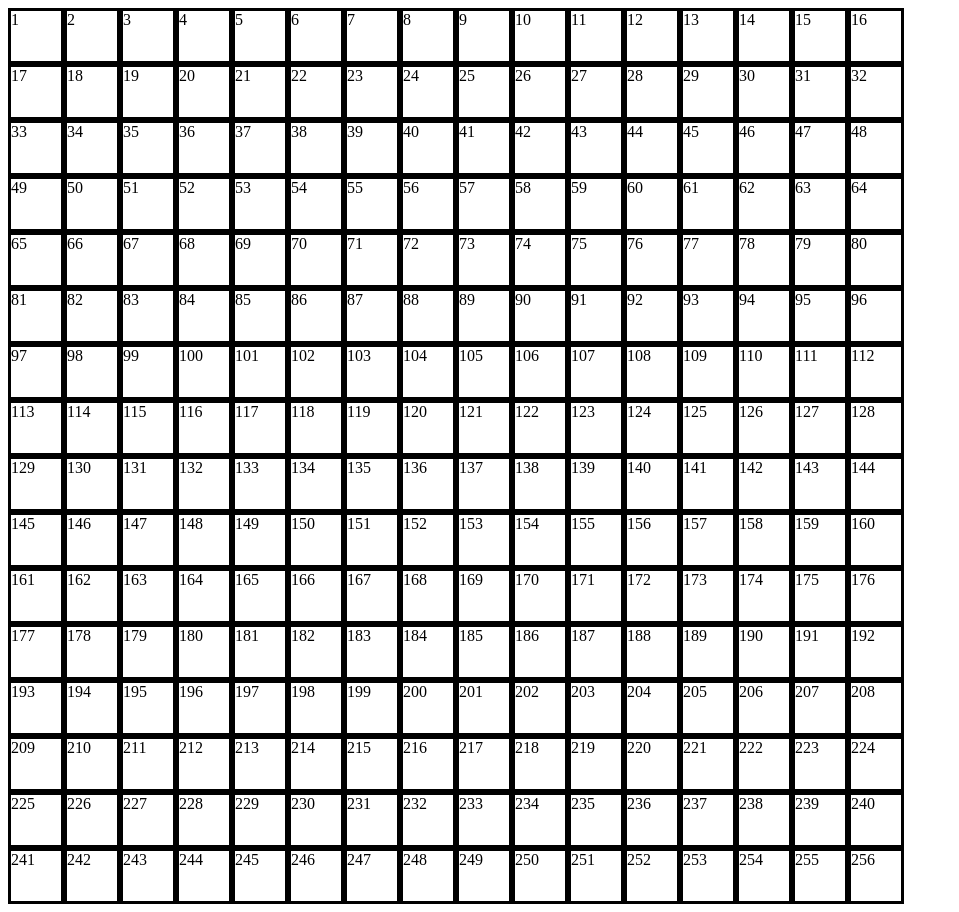
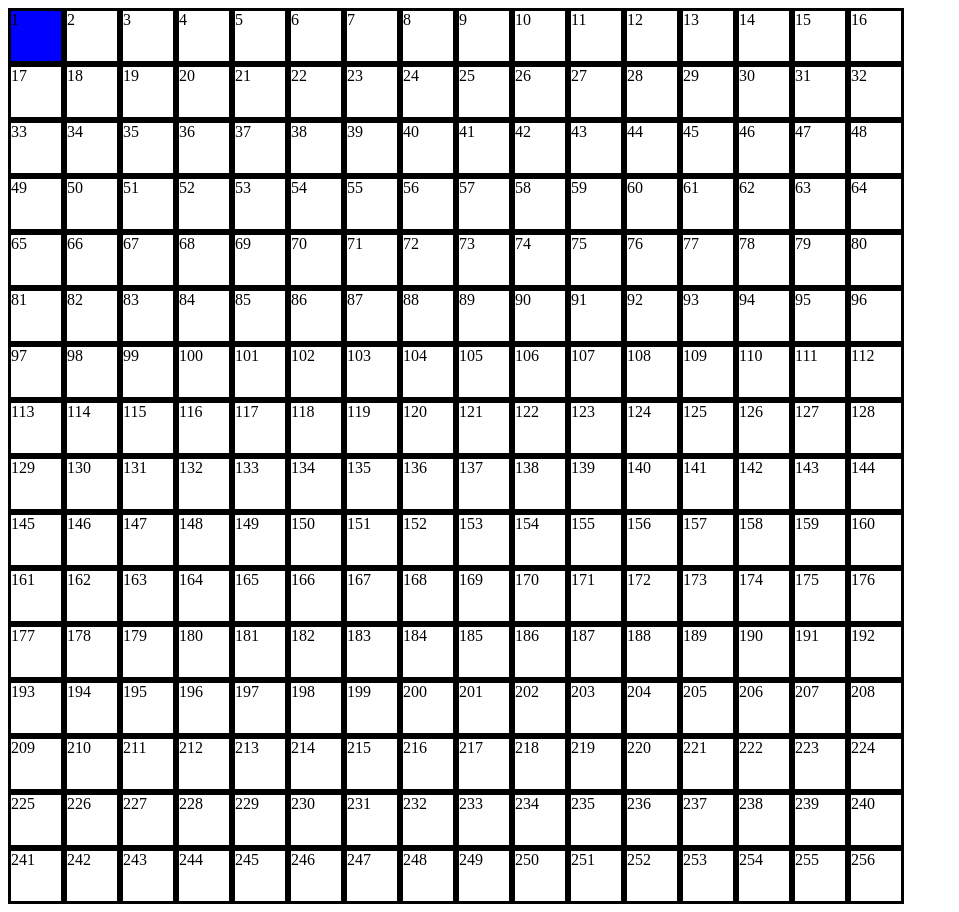
Before and after one commit to Noby1Kenobi/etch-a-sketch, a plain HTML site: page index.html in a window 1280 px wide. In both pictures the pointer is over the element 36 px from the left and 36 px from the top of the page. Shown: the whole page, without its empty margins (0-959 px from the left). Drawn offline with Linux system fonts and the light colour scheme.

Commit message:
Add hover effect on grid-items that changes background color to blue

```diff
--- a/styles.css
+++ b/styles.css
@@ -9,3 +9,7 @@
     height: 50px;
     width: 50px;
 }
+
+.grid-item:hover {
+    background-color: blue;
+}
```
